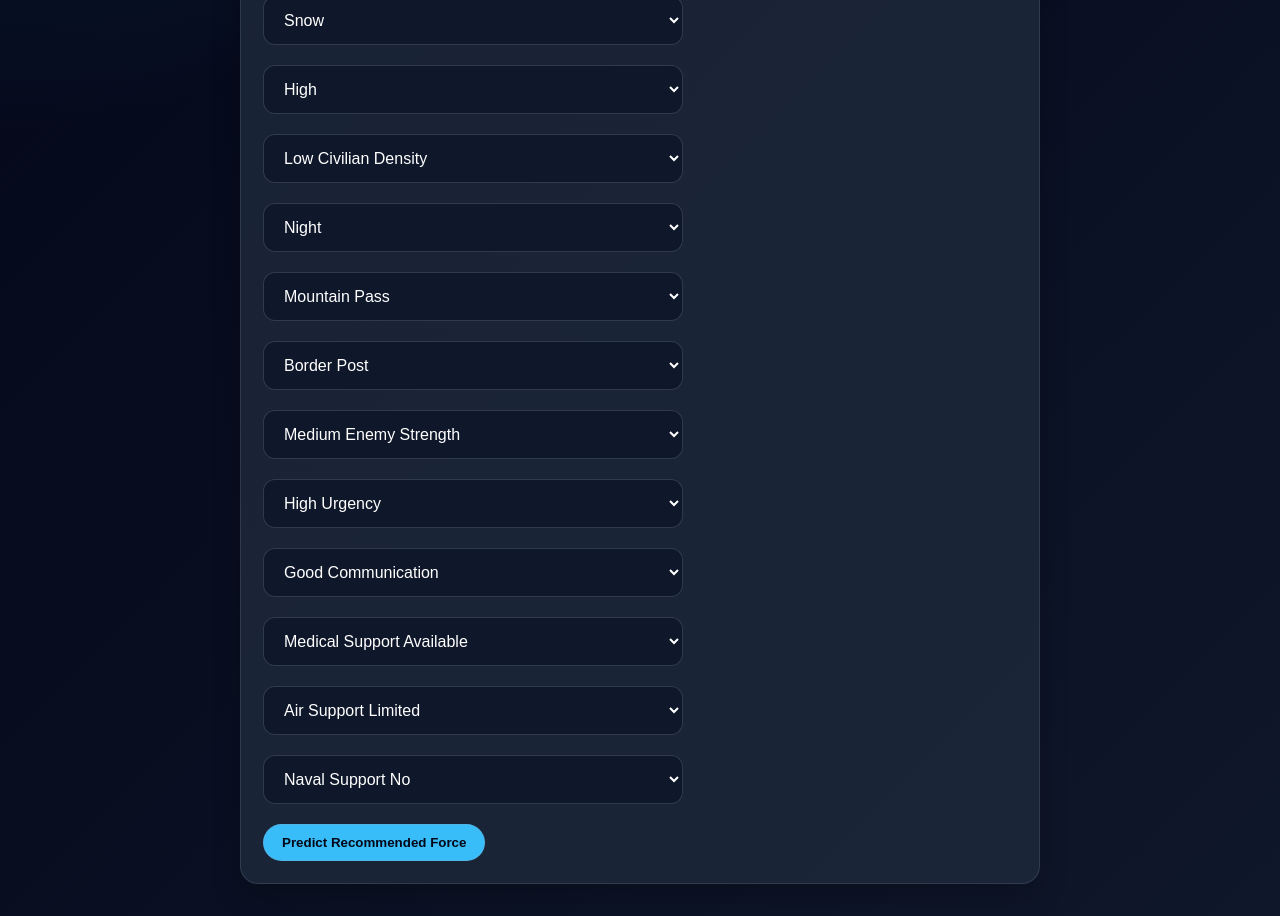
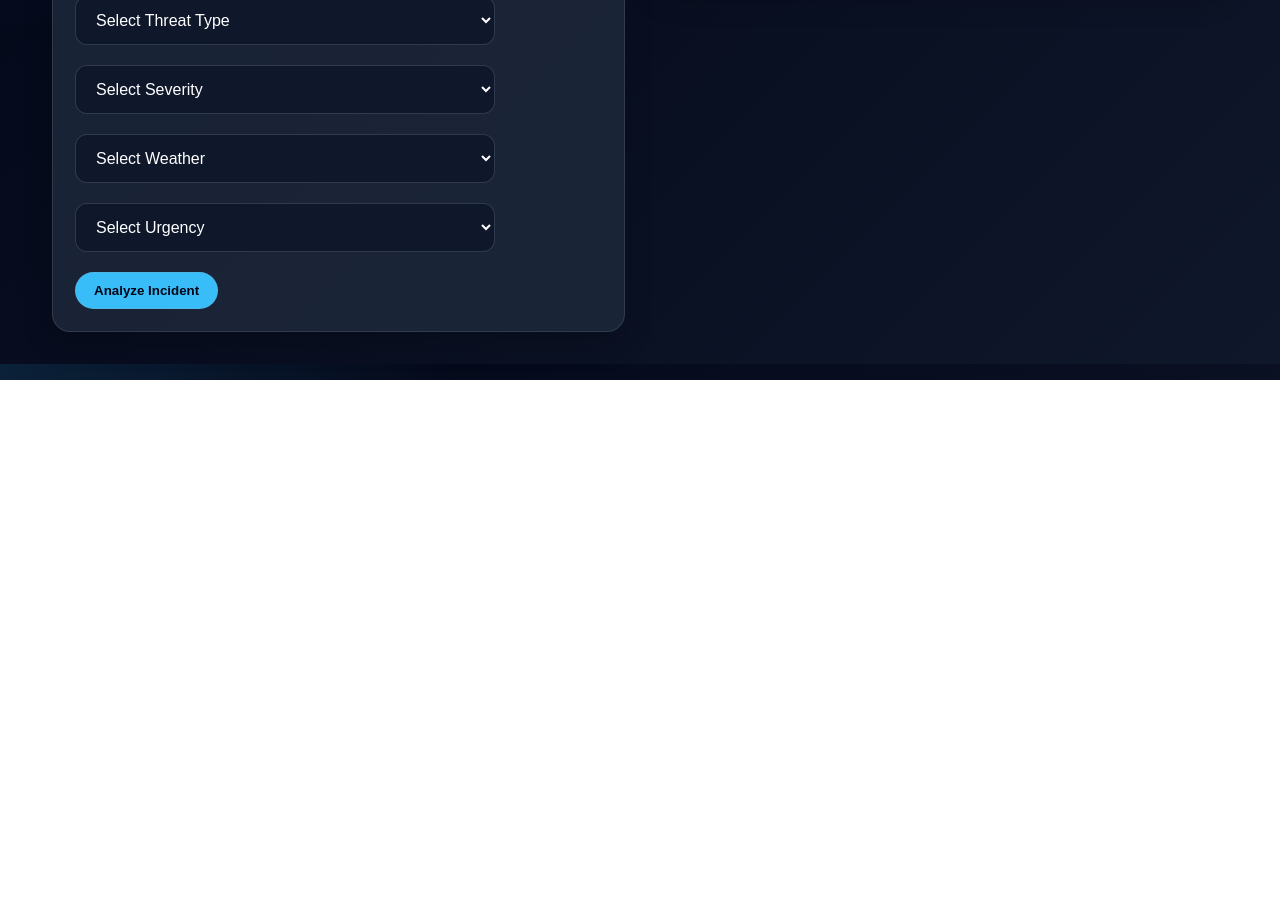
Before and after one commit to MitanshuVerma/Defence-System-Insight, a React (Vite) app: page /recommendation in a window 1280 px wide. Shown: the part 420-1336 px from the top of the page. After the commit the page ends 800 px from the top, so only its background shows below. Built offline with nearby package versions, Linux system fonts and the light colour scheme.

Commit message:
Making more predictions with the model

```diff
--- a/src/pages/Recommendation.jsx
+++ b/src/pages/Recommendation.jsx
@@ -1,41 +1,87 @@
 import { useState } from "react";
 
 function Recommendation() {
-  const [terrain, setTerrain] = useState("Mountain");
-  const [threat, setThreat] = useState("Mountain Border Intrusion");
-  const [weather, setWeather] = useState("Snow");
-  const [severity, setSeverity] = useState("High");
-  const [civilianDensity, setCivilianDensity] = useState("Low");
-  const [timeOfDay, setTimeOfDay] = useState("Night");
-  const [locationType, setLocationType] = useState("Mountain Pass");
-  const [targetType, setTargetType] = useState("Border Post");
-  const [enemyStrength, setEnemyStrength] = useState("Medium");
-  const [urgency, setUrgency] = useState("High");
-  const [communicationStatus, setCommunicationStatus] = useState("Good");
-  const [medicalSupport, setMedicalSupport] = useState("Available");
-  const [availableAirSupport, setAvailableAirSupport] = useState("Limited");
-  const [availableNavalSupport, setAvailableNavalSupport] = useState("No");
+  const [terrain, setTerrain] = useState("");
+  const [threat, setThreat] = useState("");
+  const [severity, setSeverity] = useState("");
+  const [weather, setWeather] = useState("");
+  const [urgency, setUrgency] = useState("");
 
   const [result, setResult] = useState(null);
 
+  function getAutoValues() {
+    let auto = {
+      Civilian_Density: "Medium",
+      Time_Of_Day: "Day",
+      Location_Type: "Border Area",
+      Target_Type: "Strategic Asset",
+      Enemy_Strength: "Medium",
+      Communication_Status: "Good",
+      Medical_Support: "Available",
+      Available_Air_Support: "Limited",
+      Available_Naval_Support: "No",
+    };
+
+    if (terrain === "Mountain") {
+      auto.Location_Type = "Mountain Pass";
+      auto.Target_Type = "Border Post";
+      auto.Civilian_Density = "Low";
+    }
+
+    if (terrain === "Coastal" || terrain === "Sea" || threat === "Sea Intrusion") {
+      auto.Location_Type = "Coastal Zone";
+      auto.Target_Type = "Port";
+      auto.Available_Naval_Support = "Yes";
+    }
+
+    if (terrain === "Urban") {
+      auto.Location_Type = "Metro City";
+      auto.Target_Type = "Civilian Area";
+      auto.Civilian_Density = "High";
+    }
+
+    if (terrain === "Industrial") {
+      auto.Location_Type = "Industrial Area";
+      auto.Target_Type = "Critical Infrastructure";
+    }
+
+    if (threat === "Terror Attack" || threat === "Hostage Crisis") {
+      auto.Target_Type = "Civilian Area";
+      auto.Civilian_Density = "High";
+    }
+
+    if (threat === "Air Threat") {
+      auto.Location_Type = "Airspace Zone";
+      auto.Target_Type = "Air Base";
+      auto.Available_Air_Support = "Yes";
+    }
+
+    if (severity === "Critical") {
+      auto.Enemy_Strength = "Large";
+      auto.Time_Of_Day = "Night";
+    }
+
+    return auto;
+  }
+
   async function recommendForce() {
+    if (!terrain || !threat || !severity || !weather || !urgency) {
+      alert("Please select all incident details before analysis.");
+      return;
+    }
+
+    const autoValues = getAutoValues();
+
     const inputData = {
       Terrain: terrain,
       Threat_Type: threat,
       Weather: weather,
       Severity: severity,
-      Civilian_Density: civilianDensity,
-      Time_Of_Day: timeOfDay,
-      Location_Type: locationType,
-      Target_Type: targetType,
-      Enemy_Strength: enemyStrength,
       Urgency: urgency,
-      Communication_Status: communicationStatus,
-      Medical_Support: medicalSupport,
-      Available_Air_Support: availableAirSupport,
-      Available_Naval_Support: availableNavalSupport,
+      ...autoValues,
     };
 
+    try {
       const response = await fetch("http://127.0.0.1:8000/predict", {
         method: "POST",
         headers: {
@@ -53,19 +99,34 @@ function Recommendation() {
         riskLevel: data.risk_level,
         reason: data.reason,
       });
+    } catch (error) {
+      alert("Backend API is not running. Start FastAPI first.");
+      console.error(error);
+    }
   }
 
   return (
     <main className="page-container">
       <section className="hero-section">
-        <h1 className="page-title">Force Recommendation System</h1>
+        <h1 className="page-title">AI Force Recommendation</h1>
         <p className="page-subtitle">
-          AI-powered recommendation using your trained ML model.
+          Select core incident details. The system infers operational factors and predicts the suitable force.
         </p>
       </section>
 
-      <div className="chart-card" style={{ maxWidth: "800px", margin: "0 auto" }}>
+      <div
+        style={{
+          display: "grid",
+          gridTemplateColumns: "1fr 1fr",
+          gap: "30px",
+          alignItems: "start",
+        }}
+      >
+        <div className="chart-card">
+          <h2>Incident Details</h2>
+
           <select className="search-input" value={terrain} onChange={(e) => setTerrain(e.target.value)}>
+            <option value="">Select Terrain</option>
             <option value="Mountain">Mountain</option>
             <option value="Coastal">Coastal</option>
             <option value="Urban">Urban</option>
@@ -74,94 +135,51 @@ function Recommendation() {
             <option value="Sea">Sea</option>
             <option value="Industrial">Industrial</option>
             <option value="Hills">Hills</option>
+            <option value="Forest">Forest</option>
           </select>
 
           <br /><br />
 
           <select className="search-input" value={threat} onChange={(e) => setThreat(e.target.value)}>
+            <option value="">Select Threat Type</option>
+            <option value="Border Intrusion">Border Intrusion</option>
             <option value="Mountain Border Intrusion">Mountain Border Intrusion</option>
-          <option value="Border Intrusion">Border Intrusion</option>
             <option value="Terror Attack">Terror Attack</option>
+            <option value="Hostage Crisis">Hostage Crisis</option>
             <option value="Riot">Riot</option>
             <option value="Sea Intrusion">Sea Intrusion</option>
             <option value="Air Threat">Air Threat</option>
             <option value="Smuggling">Smuggling</option>
             <option value="Sabotage">Sabotage</option>
-          <option value="Hostage Crisis">Hostage Crisis</option>
+            <option value="Insurgency">Insurgency</option>
+          </select>
+
+          <br /><br />
+
+          <select className="search-input" value={severity} onChange={(e) => setSeverity(e.target.value)}>
+            <option value="">Select Severity</option>
+            <option value="Low">Low Severity</option>
+            <option value="Medium">Medium Severity</option>
+            <option value="High">High Severity</option>
+            <option value="Critical">Critical Severity</option>
           </select>
 
           <br /><br />
 
           <select className="search-input" value={weather} onChange={(e) => setWeather(e.target.value)}>
-          <option value="Clear">Clear</option>
+            <option value="">Select Weather</option>
+            <option value="Clear">Clear Weather</option>
             <option value="Rain">Rain</option>
             <option value="Snow">Snow</option>
             <option value="Storm">Storm</option>
             <option value="Fog">Fog</option>
-        </select>
-
-        <br /><br />
-
-        <select className="search-input" value={severity} onChange={(e) => setSeverity(e.target.value)}>
-          <option value="Low">Low</option>
-          <option value="Medium">Medium</option>
-          <option value="High">High</option>
-          <option value="Critical">Critical</option>
-        </select>
-
-        <br /><br />
-
-        <select className="search-input" value={civilianDensity} onChange={(e) => setCivilianDensity(e.target.value)}>
-          <option value="Low">Low Civilian Density</option>
-          <option value="Medium">Medium Civilian Density</option>
-          <option value="High">High Civilian Density</option>
-        </select>
-
-        <br /><br />
-
-        <select className="search-input" value={timeOfDay} onChange={(e) => setTimeOfDay(e.target.value)}>
-          <option value="Day">Day</option>
-          <option value="Night">Night</option>
-          <option value="Dawn">Dawn</option>
-          <option value="Evening">Evening</option>
-        </select>
-
-        <br /><br />
-
-        <select className="search-input" value={locationType} onChange={(e) => setLocationType(e.target.value)}>
-          <option value="Mountain Pass">Mountain Pass</option>
-          <option value="Border Area">Border Area</option>
-          <option value="Metro City">Metro City</option>
-          <option value="Coastal Zone">Coastal Zone</option>
-          <option value="Airport">Airport</option>
-          <option value="Port">Port</option>
-          <option value="Industrial Area">Industrial Area</option>
-          <option value="Northeast Region">Northeast Region</option>
-        </select>
-
-        <br /><br />
-
-        <select className="search-input" value={targetType} onChange={(e) => setTargetType(e.target.value)}>
-          <option value="Border Post">Border Post</option>
-          <option value="Military Installation">Military Installation</option>
-          <option value="Civilian Area">Civilian Area</option>
-          <option value="Airport">Airport</option>
-          <option value="Port">Port</option>
-          <option value="Strategic Asset">Strategic Asset</option>
-        </select>
-
-        <br /><br />
-
-        <select className="search-input" value={enemyStrength} onChange={(e) => setEnemyStrength(e.target.value)}>
-          <option value="Small">Small Enemy Strength</option>
-          <option value="Medium">Medium Enemy Strength</option>
-          <option value="Large">Large Enemy Strength</option>
-          <option value="Unknown">Unknown Enemy Strength</option>
+            <option value="Extreme Heat">Extreme Heat</option>
           </select>
 
           <br /><br />
 
           <select className="search-input" value={urgency} onChange={(e) => setUrgency(e.target.value)}>
+            <option value="">Select Urgency</option>
             <option value="Low">Low Urgency</option>
             <option value="Medium">Medium Urgency</option>
             <option value="High">High Urgency</option>
@@ -170,52 +188,38 @@ function Recommendation() {
 
           <br /><br />
 
-        <select className="search-input" value={communicationStatus} onChange={(e) => setCommunicationStatus(e.target.value)}>
-          <option value="Good">Good Communication</option>
-          <option value="Moderate">Moderate Communication</option>
-          <option value="Poor">Poor Communication</option>
-          <option value="Down">Communication Down</option>
-        </select>
-
-        <br /><br />
-
-        <select className="search-input" value={medicalSupport} onChange={(e) => setMedicalSupport(e.target.value)}>
-          <option value="Available">Medical Support Available</option>
-          <option value="Limited">Medical Support Limited</option>
-          <option value="Unavailable">Medical Support Unavailable</option>
-        </select>
-
-        <br /><br />
-
-        <select className="search-input" value={availableAirSupport} onChange={(e) => setAvailableAirSupport(e.target.value)}>
-          <option value="Yes">Air Support Yes</option>
-          <option value="Limited">Air Support Limited</option>
-          <option value="No">Air Support No</option>
-        </select>
-
-        <br /><br />
-
-        <select className="search-input" value={availableNavalSupport} onChange={(e) => setAvailableNavalSupport(e.target.value)}>
-          <option value="Yes">Naval Support Yes</option>
-          <option value="Limited">Naval Support Limited</option>
-          <option value="No">Naval Support No</option>
-        </select>
-
-        <br /><br />
-
           <button className="filter-btn active" onClick={recommendForce}>
-          Predict Recommended Force
+            Analyze Incident
           </button>
         </div>
 
-      {result && (
-        <div className="chart-card" style={{ maxWidth: "800px", margin: "30px auto" }}>
+        {result ? (
+          <div className="chart-card">
             <h2>Recommended Force: {result.force}</h2>
+
+            <p>
+              <strong>Secondary Support:</strong> {result.secondaryForce}
+            </p>
+
             <p>
               <strong>Model Confidence:</strong> {result.confidence}%
             </p>
+
+            <p>
+              <strong>Risk Level:</strong> {result.riskLevel}
+            </p>
+
+            <p>
+              <strong>Reason:</strong> {result.reason}
+            </p>
+          </div>
+        ) : (
+          <div className="chart-card">
+            <h2>Awaiting Analysis</h2>
+            <p>Select incident details and click Analyze Incident.</p>
           </div>
         )}
+      </div>
     </main>
   );
 }
```
Also changed, not shown: 1 other file (tests, documents, lock files or other folders). Lines whose indentation alone changed are shown as unchanged.
